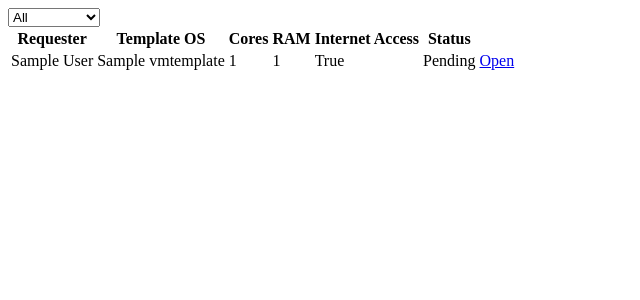
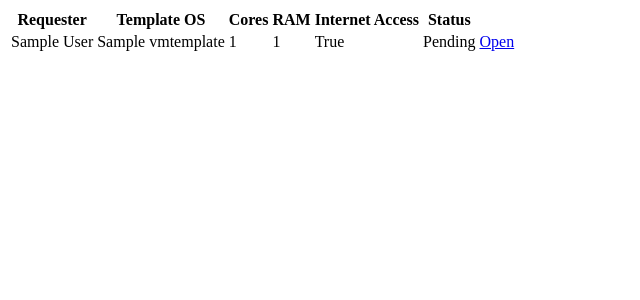
Before and after one commit to LMY03/CAP2240_API, a Django app: page /ticketing/ in a window 1280 px wide. Shown: the top 300 px of the page, without its empty margins (0-640 px from the left). Run offline with Django 5.2, Linux system fonts and the light colour scheme; tables that the repository leaves empty hold one stand-in row (values such as "Sample post").

Commit message:
Update tsg_home.html

```diff
--- a/ticketing/templates/ticketing/tsg_home.html
+++ b/ticketing/templates/ticketing/tsg_home.html
@@ -9,14 +9,14 @@
   <body>
     <div class="container">
       <div class="mb-3">
-        <select class="form-select" onchange="window.location.href=this.value">
+        <!-- <select class="form-select" onchange="window.location.href=this.value">
           <option value="{% url 'ticketing:index' %}">All</option>
           <option value="{% url 'ticketing:home-filter' %}?status=CR" {% if status == 'CR' %} selected {% endif %}>Creating</option>
           <option value="{% url 'ticketing:home-filter' %}?status=P" {% if status == 'P' %} selected {% endif %}>Pending</option>
           <option value="{% url 'ticketing:home-filter' %}?status=FR" {% if status == 'FR' %} selected {% endif %}>For revision</option>
           <option value="{% url 'ticketing:home-filter' %}?status=CO" {% if status == 'CO' %} selected {% endif %}>Completed</option>
           <option value="{% url 'ticketing:home-filter' %}?status=D" {% if status == 'D' %} selected {% endif %}>Delete</option>
-        </select>
+        </select> -->
 
       </div>
       {% if request_list %}
```
